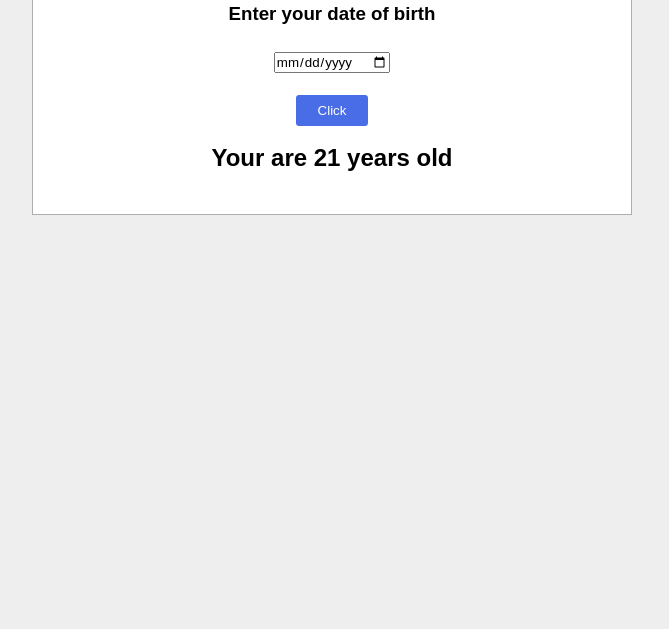
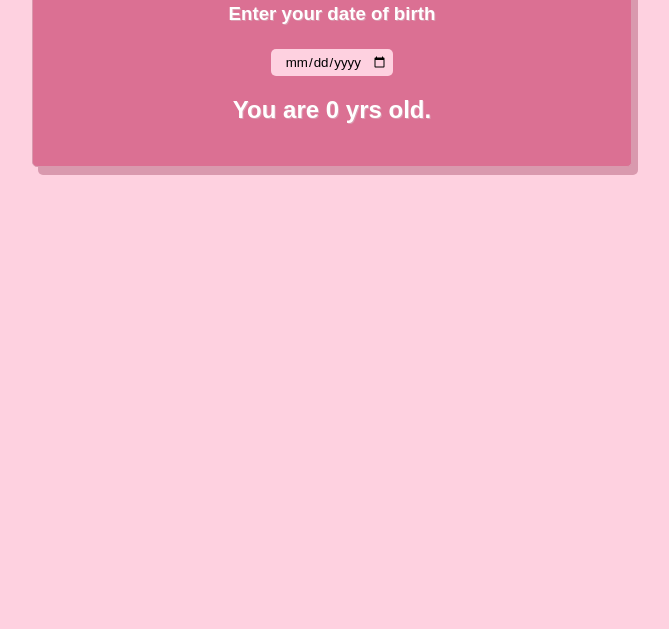
Before and after one commit to vidhatrihr/js-projects-2, a plain HTML site: page age-calc/index.html in a window 1280 px wide. Shown: the part 171-800 px from the top of the page, without its empty margins (308-977 px from the left). Drawn offline with Linux system fonts and the light colour scheme.

Commit message:
age-calc

```diff
--- a/age-calc/index.html
+++ b/age-calc/index.html
@@ -4,6 +4,7 @@
     <meta charset="UTF-8" />
     <meta name="viewport" content="width=device-width, initial-scale=1.0" />
     <link rel="stylesheet" href="style.css" />
+    <script src="main.js" defer></script>
     <title>Age Calculator</title>
   </head>
   <body>
@@ -11,10 +12,10 @@
       <div id="container">
         <h1>Age Calculator</h1>
         <h3>Enter your date of birth</h3>
-        <input type="date" />
+        <input onchange="displayDate()" type="date" />
         <br />
-        <button>Click</button>
-        <h2>Your are 21 years old</h2>
+        <!-- <button>Click</button> -->
+        <h2 id="display"></h2>
       </div>
     </main>
   </body>
--- /dev/null
+++ b/age-calc/main.js
@@ -0,0 +1,11 @@
+function displayDate() {
+  givenDate = document.querySelector('input').value;
+  let inSeconds = Date.now() - Date.parse(givenDate);
+  let inMonths = Math.floor(inSeconds / (1000 * 60 * 60 * 24 * 365));
+  if (givenDate == '') {
+    document.querySelector('#display').innerText = `You are 0 yrs old.`;
+  } else {
+    document.querySelector('#display').innerText = `You are ${inMonths} yrs old.`;
+  }
+}
+displayDate();
--- a/age-calc/style.css
+++ b/age-calc/style.css
@@ -6,7 +6,9 @@
 }
 
 body {
-  background-color: #eee;
+  background-color: rgb(254, 209, 224);
+  color: white;
+  text-shadow: 1px 1px rgb(217, 153, 174);
 }
 
 #container {
@@ -16,8 +18,10 @@ body {
   text-align: center;
   padding: 2rem;
   line-height: 3rem;
-  border: 1px solid #aeaeae;
-  background-color: white;
+  border: 1px solid rgb(217, 153, 174);
+  border-radius: 5px;
+  background-color: palevioletred;
+  box-shadow: 6px 8px rgb(217, 153, 174);
 }
 
 button {
@@ -28,3 +32,11 @@ button {
   border-radius: 0.2rem;
   background-color: rgb(72, 109, 231);
 }
+
+input {
+  padding: 5px;
+  background-color: rgb(254, 209, 224);
+  border: none;
+  border-radius: 5px;
+  text-align: center;
+}
```
